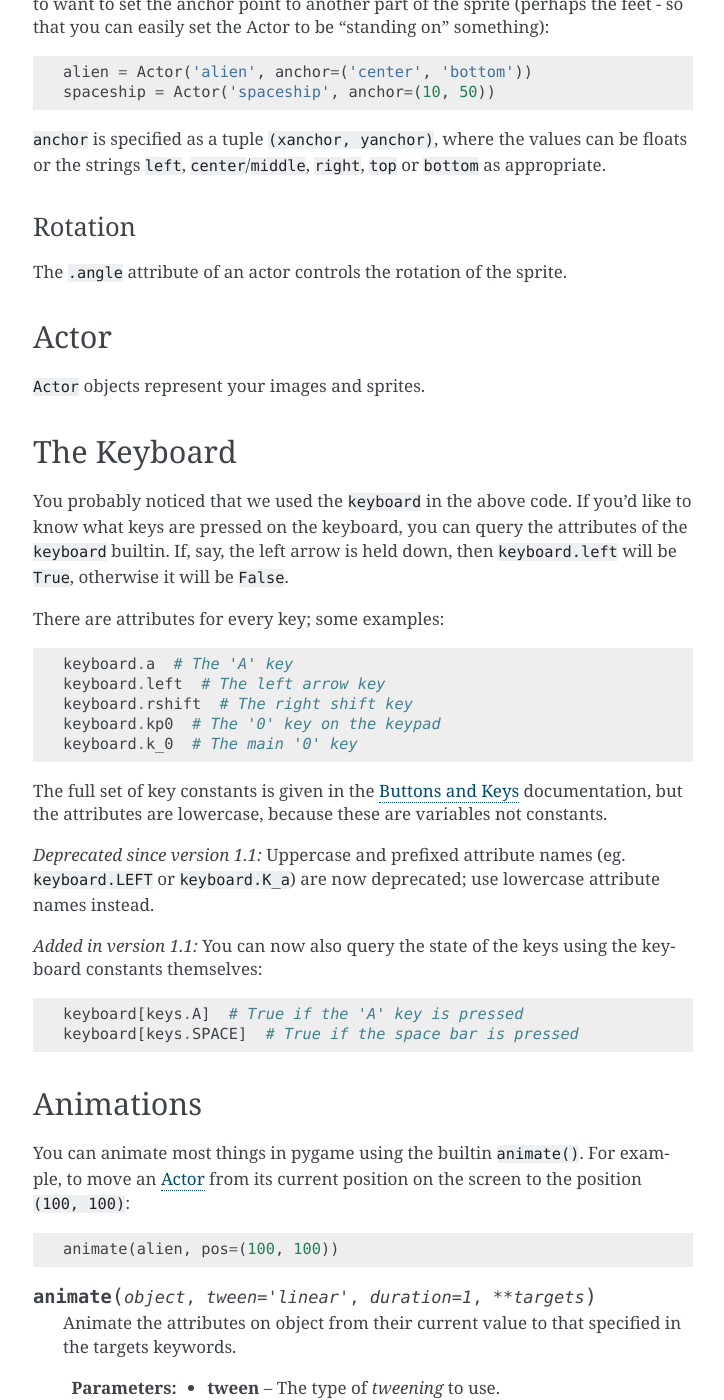
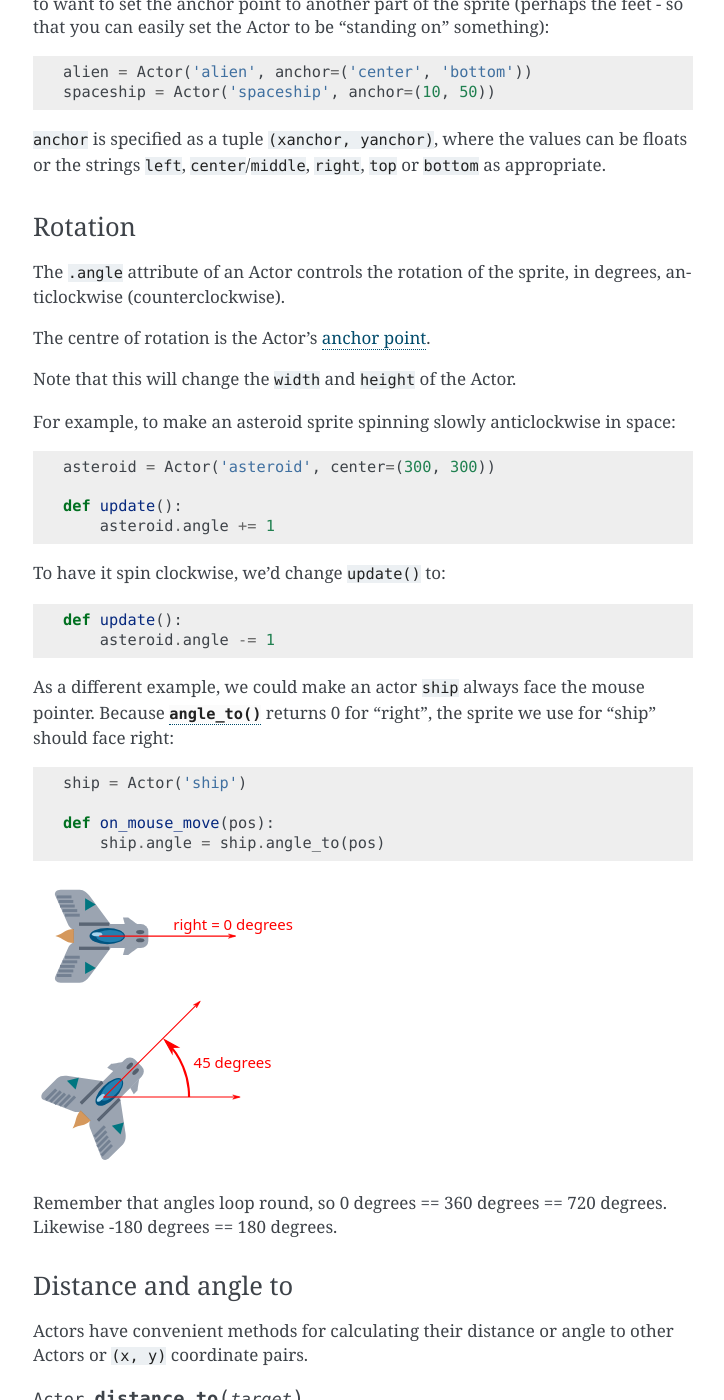
Before and after one commit to lordmauve/pgzero, a Sphinx documentation site: the page built from doc/builtins.rst, in a window 1280 px wide and 1400 px high, scrolled down 10343 px. Shown: the whole window, without its empty margins (387-1111 px from the left). Built offline with Sphinx 7.4.7, drawn with Linux system fonts in a browser that asks for light colours; some of the changed text lies outside the part shown.

Commit message:
Add documentation on Actor rotation and new method

```diff
--- a/doc/builtins.rst
+++ b/doc/builtins.rst
@@ -504,6 +504,7 @@ Changing ``center=(100, 100)`` to ``midbottom=(100, 200)`` gives you:
 If you don't specify an initial position, the actor will initially be
 positioned in the top-left corner (equivalent to ``topleft=(0, 0)``).
 
+.. _anchor:
 
 Anchor point
 ''''''''''''
@@ -523,18 +524,71 @@ be floats or the strings ``left``, ``center``/``middle``, ``right``, ``top`` or
 ``bottom`` as appropriate.
 
 
+.. _rotation:
+
 Rotation
 ''''''''
 
-The ``.angle`` attribute of an actor controls the rotation of the sprite.
+The ``.angle`` attribute of an Actor controls the rotation of the sprite, in
+degrees, anticlockwise (counterclockwise).
+
+The centre of rotation is the Actor's :ref:`anchor point <anchor>`.
+
+Note that this will change the ``width`` and ``height`` of the Actor.
+
+For example, to make an asteroid sprite spinning slowly anticlockwise in
+space::
+
+    asteroid = Actor('asteroid', center=(300, 300))
+
+    def update():
+        asteroid.angle += 1
+
+To have it spin clockwise, we'd change ``update()`` to::
+
+    def update():
+        asteroid.angle -= 1
+
+As a different example, we could make an actor ``ship`` always face the mouse
+pointer. Because :meth:`~Actor.angle_to()` returns 0 for "right", the sprite we
+use for "ship" should face right::
+
+    ship = Actor('ship')
+
+    def on_mouse_move(pos):
+        ship.angle = ship.angle_to(pos)
+
+.. image:: _static/rotation.svg
+    :alt: Diagram showing how to set up sprites for rotation with angle_to()
+
+Remember that angles loop round, so 0 degrees == 360 degrees == 720 degrees.
+Likewise -180 degrees == 180 degrees.
 
 
+Distance and angle to
+'''''''''''''''''''''
+
+Actors have convenient methods for calculating their distance or angle to other
+Actors or ``(x, y)`` coordinate pairs.
+
+.. method:: Actor.distance_to(target)
+
+    Return the distance from this actor's position to target, in pixels.
 
 
-Actor
------
+.. method:: Actor.angle_to(target)
 
-``Actor`` objects represent your images and sprites.
+    Return the angle from this actor's position to target, in degrees.
+
+    This will return a number between -180 and 180 degrees. Right is 0 degrees
+    and the angles increase going anticlockwise.
+
+    Therefore:
+
+    * Left is 180 degrees.
+    * Up is 90 degrees.
+    * Down is -90 degrees.
+
 
 The Keyboard
 ------------
@@ -582,14 +636,14 @@ screen to the position ``(100, 100)``::
 
     animate(alien, pos=(100, 100))
 
-.. function:: animate(object, tween='linear', duration=1, **targets)
+.. function:: animate(object, tween='linear', duration=1, on_finished=None, **targets)
 
     Animate the attributes on object from their current value to that
     specified in the targets keywords.
 
     :param tween: The type of *tweening* to use.
     :param duration: The duration of the animation, in seconds.
-    :param on_complete: Function called when the animation finishes.
+    :param on_finished: Function called when the animation finishes.
     :param targets: The target values for the attributes to animate.
 
 The tween argument can be one of the following:
```
Also changed, not shown: doc/_static/rotation.svg (added).
